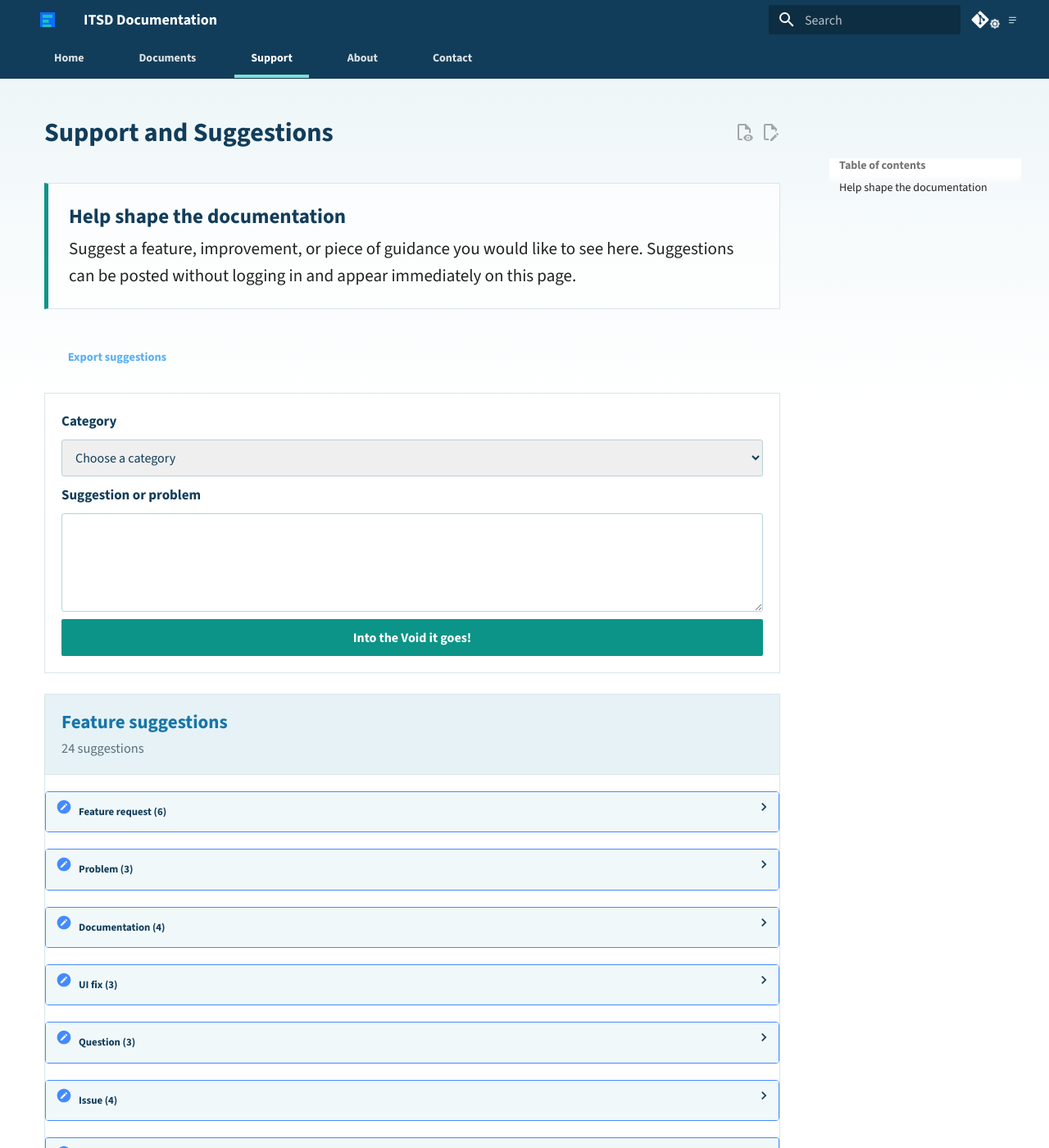
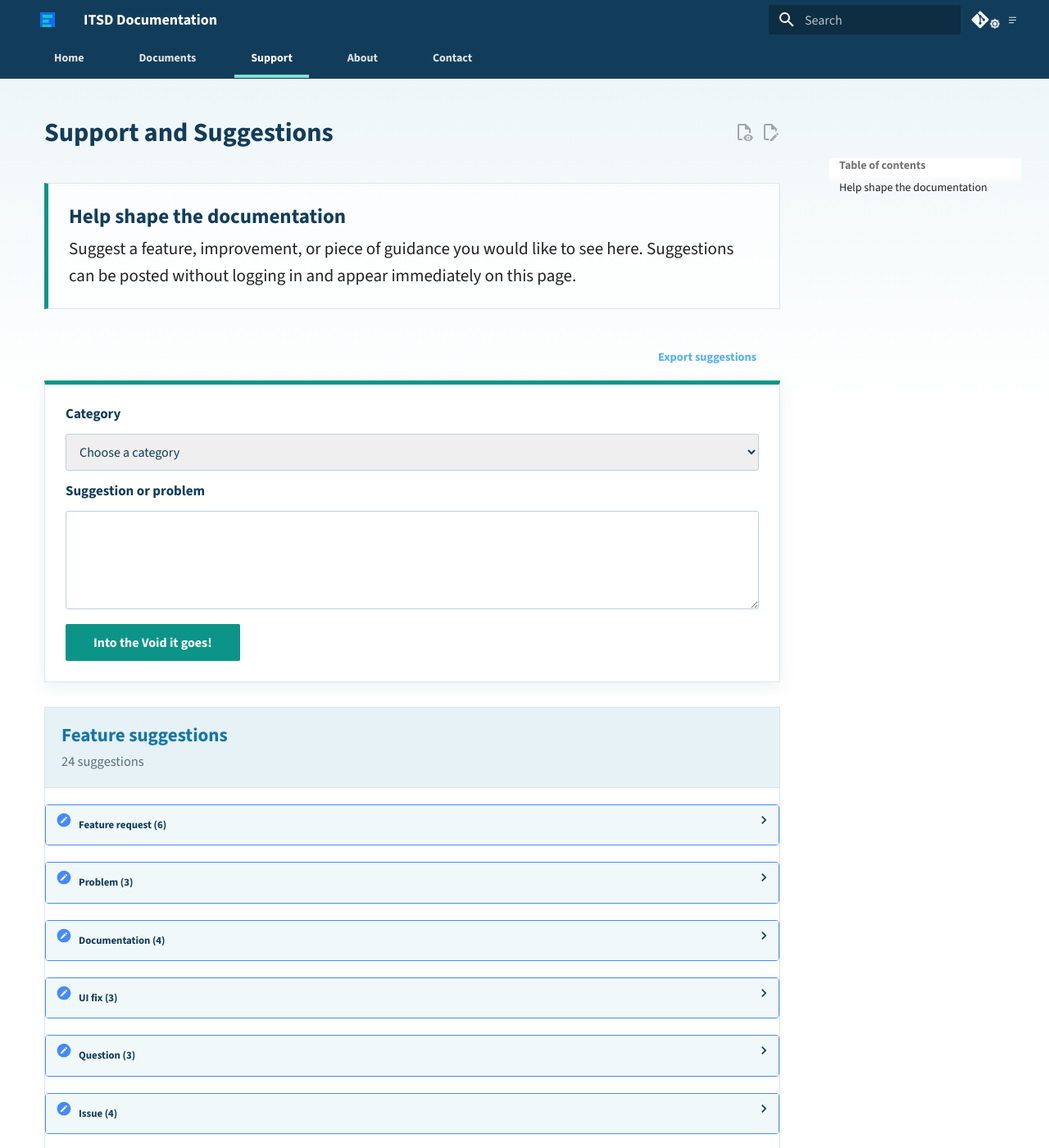
Before and after one commit to dgooding/mkdocs-basic, an MkDocs documentation site: the page built from docs/support.md, in a window 1280 px wide and 1400 px high. Shown: the whole window at 82% size. Built offline with MkDocs 1.6.1 and Material for MkDocs 9.7.7, drawn with Linux system fonts in a browser that asks for light colours; comment, search, counter and statistics services are not loaded.

Commit message:
docs: auto-update 2026-08-26 21:54:18

```diff
--- a/docs/stylesheets/extra.css
+++ b/docs/stylesheets/extra.css
@@ -149,8 +149,9 @@
 .itsd-suggestion-actions {
   display: flex;
   flex-wrap: wrap;
-  gap: 0.65rem;
-  margin: 1.25rem 0;
+  justify-content: flex-end;
+  margin: 0.35rem 0 0.5rem;
+  max-width: 60rem;
 }
 
 .itsd-export-button {
@@ -174,13 +175,15 @@
 
 .itsd-suggestion-form {
   align-items: start;
-  background: rgb(255 255 255 / 0.72);
+  background: #fff;
   border: 1px solid #d8e7ec;
+  border-top: 0.25rem solid var(--itsd-teal);
+  box-shadow: 0 0.25rem 1rem rgb(18 61 90 / 0.08);
   display: grid;
-  gap: 0.45rem;
-  margin: 1.25rem 0;
+  gap: 0.55rem;
+  margin: 0.5rem 0 1.5rem;
   max-width: 60rem;
-  padding: 1rem;
+  padding: 1.1rem 1.25rem 1.25rem;
 }
 
 .itsd-suggestion-form label {
@@ -202,6 +205,11 @@
 .itsd-suggestion-form textarea {
   min-height: 6rem;
   resize: vertical;
+}
+
+.itsd-suggestion-form button[type="submit"] {
+  justify-self: start;
+  margin-top: 0.35rem;
 }
 
 .itsd-suggestions {
```
